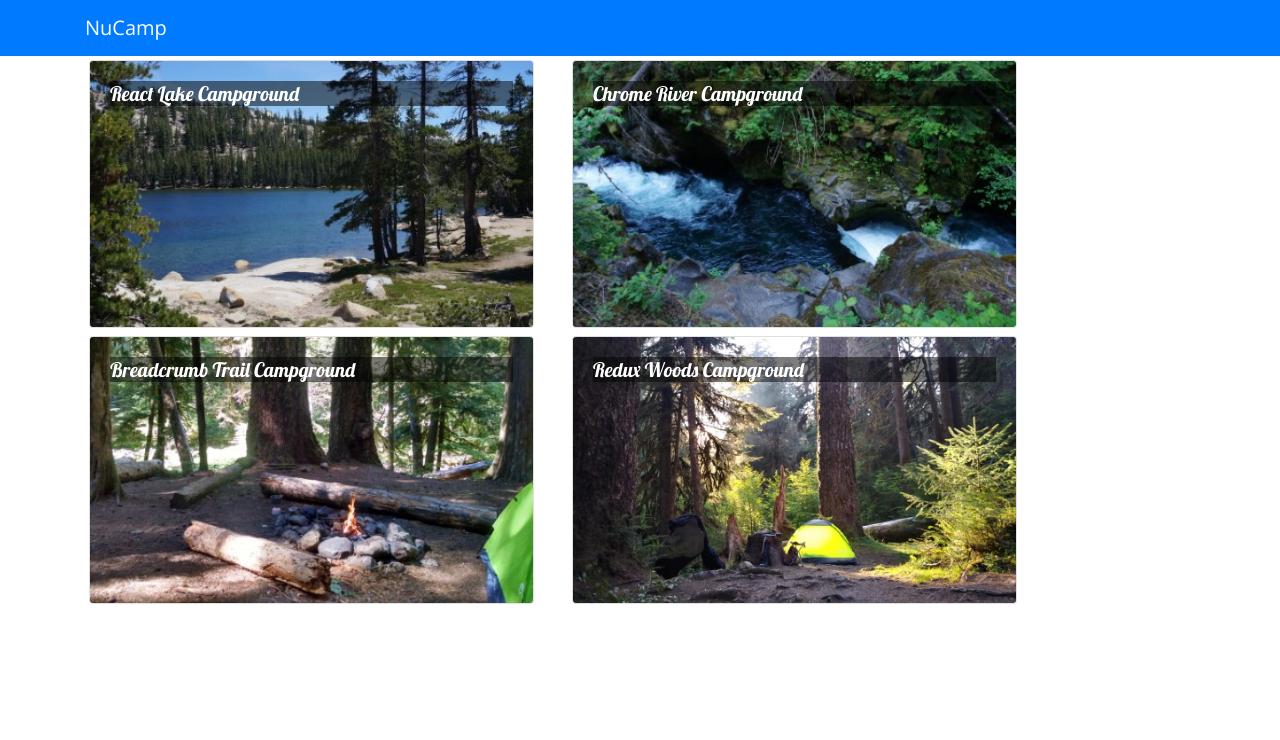
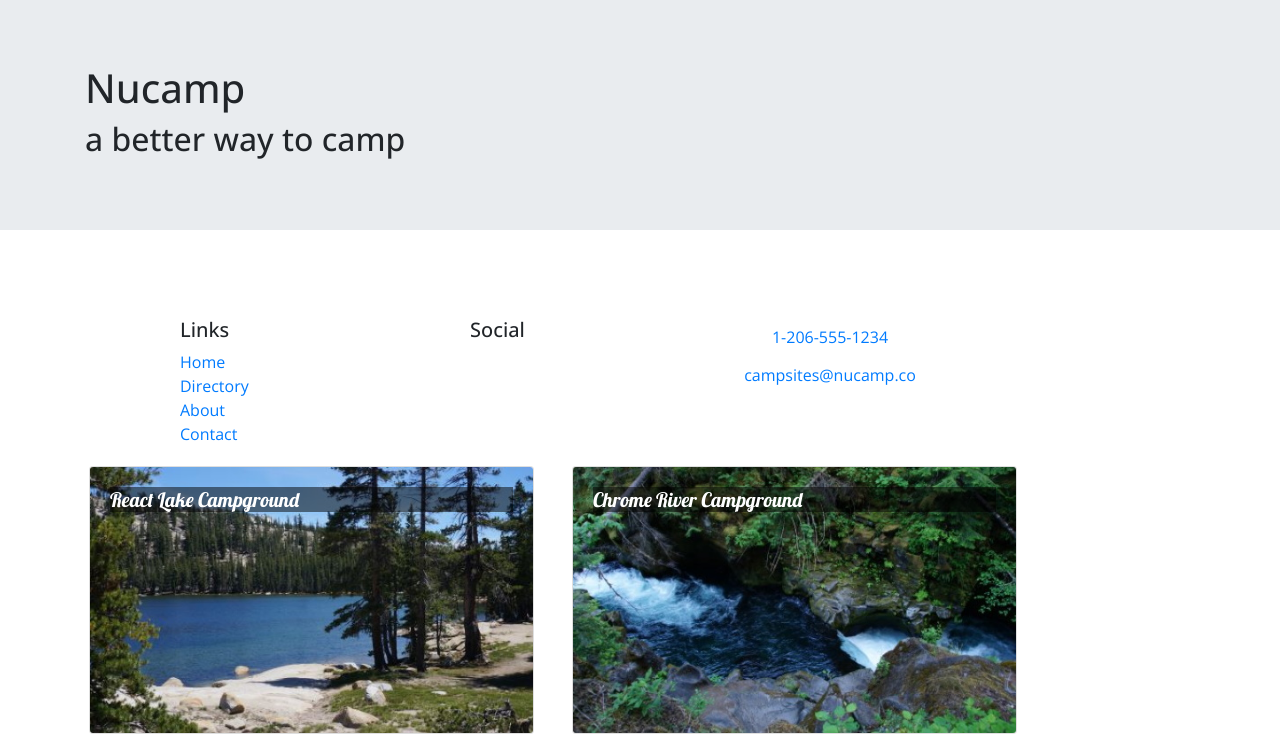
Before and after one commit to hromero39/React-App, a React (Create React App) app in the folder nucampsite/: page / in a window 1280 px wide. Shown: the top 740 px of the page. Built offline with nearby package versions, Linux system fonts and the light colour scheme.

Commit message:
Header and Footer
Added Heater and Footer Components

```diff
--- /dev/null
+++ b/nucampsite/src/components/FooterComponent.js
@@ -0,0 +1,34 @@
+import React from 'react';
+
+function Footer(props){
+    return(
+        <footer className="site-footer">
+            <div className="container">
+                <div className="row">
+                    <div className="col-4 col-sm-2 offset-1">
+                        <h5>Links</h5>
+                        <ul className="list-unstyled">
+                            <li><a href="/node_modules">Home</a></li>
+                            <li><a href="/">Directory</a></li>
+                            <li><a href="/">About</a></li>
+                            <li><a href="/">Contact</a></li>
+                        </ul>
+                    </div>
+                    <div className="col-6 col-sm-3 text-center">
+                        <h5>Social</h5>
+                        <a className="btn btn-social-icon btn-instagram" href="http://instagram.com/"><i className="fa fa-instagram" /></a>{' '}
+                        <a className="btn btn-social-icon btn-facebook" href="http://www.facebook.com/"><i className="fa fa-facebook" /></a>{' '}
+                        <a className="btn btn-social-icon btn-twitter" href="http://twitter.com/"><i className="fa fa-twitter" /></a>{' '}
+                        <a className="btn btn-social-icon btn-google" href="http://youtube.com/"><i className="fa fa-youtube" /></a>
+                    </div>
+                    <div className="col-sm-4 text-center">
+                        <a role="button" className="btn btn-link" href="tel:+12065551234"><i className="fa fa-phone" /> 1-206-555-1234</a><br />
+                        <a role="button" className="btn btn-link" href="mailto:notreal@notreal.co"><i className="fa fa-envelope-o" /> campsites@nucamp.co</a>
+                    </div>
+                </div>
+            </div>
+        </footer>
+    );
+}
+
+export default Footer;
--- /dev/null
+++ b/nucampsite/src/components/HeaderComponent.js
@@ -0,0 +1,29 @@
+import React, { Component }  from 'react';
+import { Navbar, NavbarBrand, Jumbotron } from 'reactstrap';
+
+class Header extends Component{
+    render(){
+        return(
+            <React.Fragment>
+                <Jumbotron fluid>
+                    <div className="container">
+                        <div className="row">
+                            <div className="col">
+                                <h1>Nucamp</h1>
+                                <h2>a better way to camp</h2>
+                            </div>
+                        </div>
+                    </div>
+                </Jumbotron>
+                <Navbar dark sticky="top">
+                <div className="container">
+                    <NavbarBrand href="/">NuCamp</NavbarBrand>
+                </div>
+                </Navbar>
+              </React.Fragment>
+        );
+    }
+}
+
+
+export default Header;
--- a/nucampsite/src/components/MainComponent.js
+++ b/nucampsite/src/components/MainComponent.js
@@ -1,9 +1,9 @@
 import React, { Component } from 'react';
-import {Navbar, NavbarBrand} from 'reactstrap';
 import Directory from './DirectoryComponent';
 import { CAMPSITES } from './shared/campsites';
-import CampsiteInfo from './CampsiteInfoComponent'
-
+import CampsiteInfo from './CampsiteInfoComponent';
+import Header from './HeaderComponent';
+import Footer from './FooterComponent';
 
 class Main extends Component {
   constructor(props){
@@ -20,11 +20,8 @@
   render() {
       return (
           <div>
-              <Navbar dark color="primary">
-              <div className="container">
-                  <NavbarBrand href="/">NuCamp</NavbarBrand>
-              </div>
-              </Navbar>
+              <Header />
+              <Footer />
               <Directory campsites={this.state.campsites} onClick={campsiteId => this.onCampsiteSelect(campsiteId)}/>
               <CampsiteInfo campsite={this.state.campsites.filter(campsite => campsite.id === this.state.selectedCampsite)[0]}/>
           </div>
```
